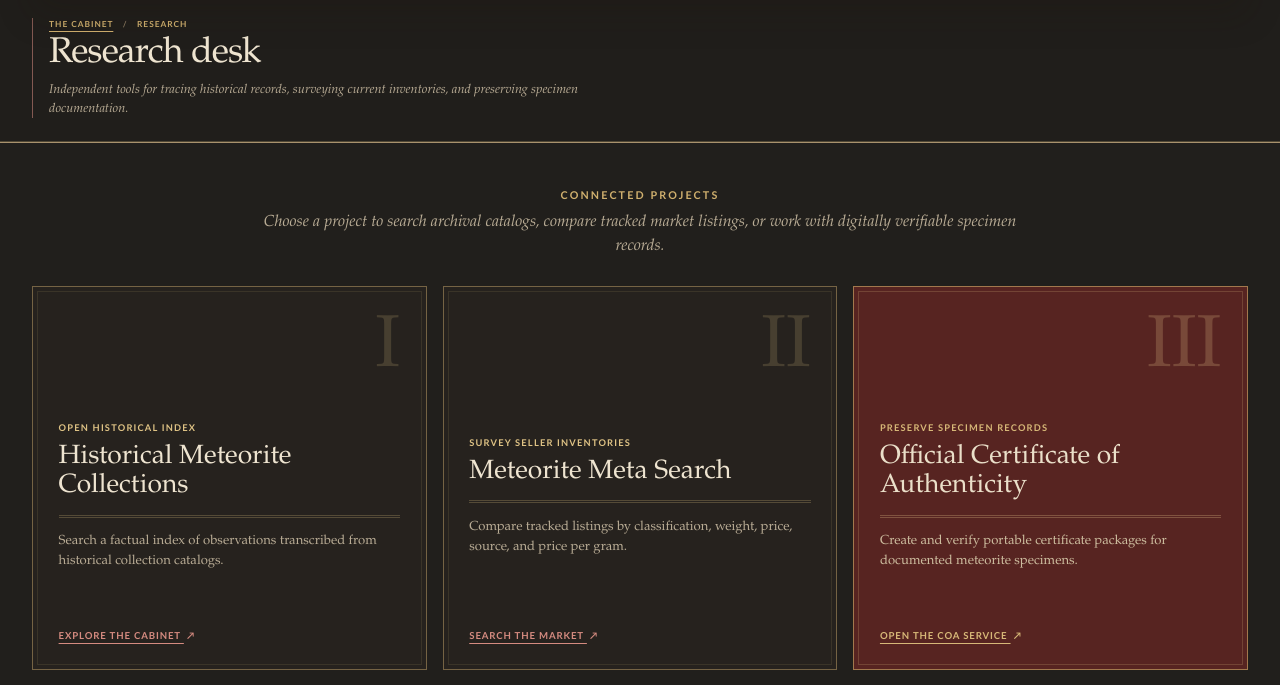
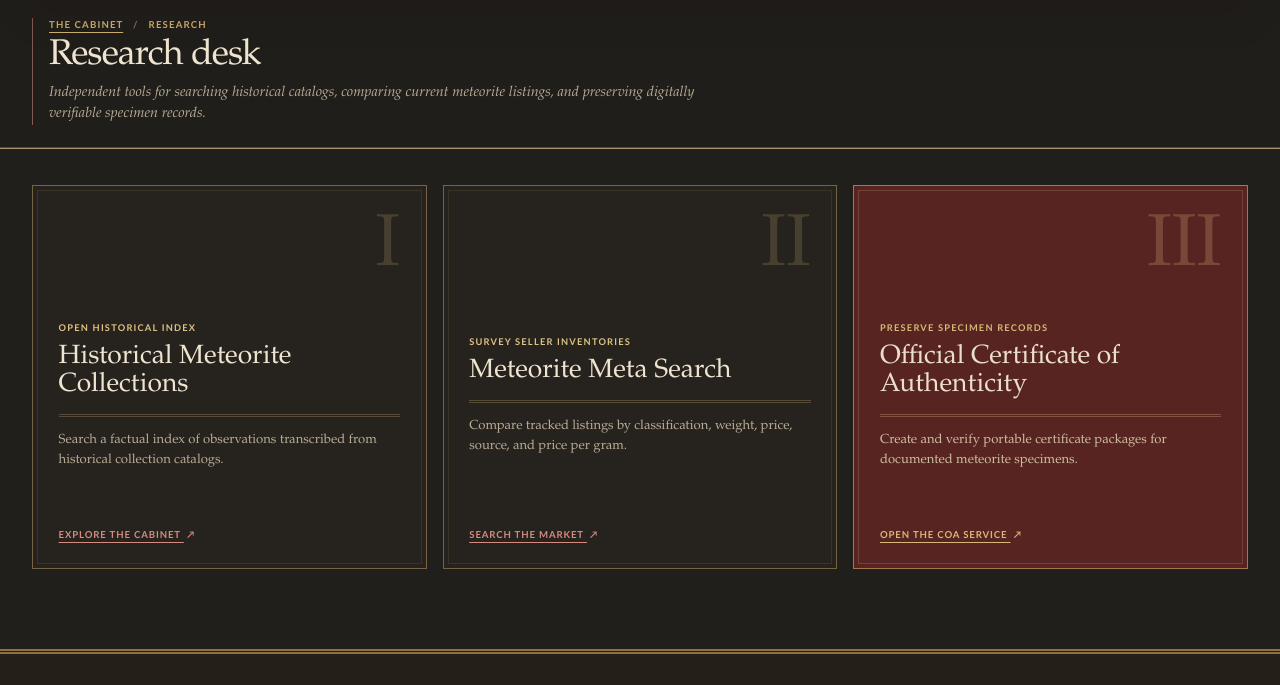
Before and after one commit to rayborg/meteorite-collection-shop-spacerocks, a website: page research.html in a window 1280 px wide. Shown: the part 635-1320 px from the top of the page. Drawn offline with Linux system fonts and the light colour scheme.

Commit message:
Consolidate research page introduction

```diff
--- a/research.html
+++ b/research.html
@@ -53,16 +53,12 @@
       <div class="interior-title-panel page-shell">
         <p><a href="./index.html">The cabinet</a> <span aria-hidden="true">/</span> Research</p>
         <h1 id="page-title">Research desk</h1>
-        <p>Independent tools for tracing historical records, surveying current inventories, and preserving specimen documentation.</p>
+        <p>Independent tools for searching historical catalogs, comparing current meteorite listings, and preserving digitally verifiable specimen records.</p>
       </div>
     </section>
 
-    <section class="research-section research-page" aria-labelledby="tools-title">
+    <section class="research-section research-page" aria-label="Connected research projects">
       <div class="page-shell">
-        <header class="research-heading">
-          <p class="eyebrow" id="tools-title">Connected projects</p>
-          <p>Choose a project to search archival catalogs, compare tracked market listings, or work with digitally verifiable specimen records.</p>
-        </header>
         <div class="resource-grid">
           <a class="resource-card" href="https://rayborg.github.io/Historical-meteorite-collections/" target="_blank" rel="noopener noreferrer">
             <span class="resource-number">I</span>
--- a/styles.css
+++ b/styles.css
@@ -794,11 +794,11 @@ textarea:focus-visible {
 
 .interior-title-band { padding: 1.25rem 0 1.4rem; color: var(--ink); background: rgba(33, 31, 28, .95); border-bottom: 1px solid var(--rule); }
 .interior-title-panel { padding-left: 1rem; border-left: 1px solid rgba(213, 139, 128, .55); }
-.interior-title-panel > p:first-child { margin: 0 0 .4rem; color: var(--brass-ink); font-family: var(--sans); font-size: .52rem; font-weight: 700; letter-spacing: .12em; text-transform: uppercase; }
+.interior-title-panel > p:first-child { margin: 0 0 .4rem; color: var(--brass-ink); font-family: var(--sans); font-size: .6rem; font-weight: 700; letter-spacing: .12em; text-transform: uppercase; }
 .interior-title-panel > p:first-child a { text-underline-offset: .22rem; }
 .interior-title-panel > p:first-child span { margin-inline: .4rem; color: #8c7b62; }
 .interior-title-panel h1 { margin: 0; font-family: var(--display); font-size: clamp(1.8rem, 2.8vw, 2.75rem); font-weight: 400; letter-spacing: -.025em; line-height: 1; }
-.interior-title-panel > p:last-child { max-width: 37rem; margin: .55rem 0 0; color: var(--ink-soft); font-size: .8rem; font-style: italic; line-height: 1.45; }
+.interior-title-panel > p:last-child { max-width: 42rem; margin: .55rem 0 0; color: var(--ink-soft); font-size: .9rem; font-style: italic; line-height: 1.45; }
 .collection-title-panel { display: grid; grid-template-columns: minmax(0, 1fr) auto; column-gap: 2.5rem; }
 .collection-title-panel > :not(.catalog-title-count) { grid-column: 1; }
 .catalog-title-count {
@@ -950,9 +950,7 @@ textarea:focus-visible {
 .research-heading { max-width: 48rem; margin: 0 auto 3rem; text-align: center; }
 .research-heading h2::after { content: "◆"; display: block; margin: 1rem 0; color: var(--brass); font-size: .58rem; }
 .research-heading > p:last-child { margin: 0; color: var(--ink-soft); font-style: italic; }
-.research-section.research-page { padding-block: 2.75rem 5rem; }
-.research-page .research-heading { margin-bottom: 1.75rem; }
-.research-page .research-heading .eyebrow { margin-bottom: .45rem; }
+.research-section.research-page { padding-block: 2.25rem 5rem; }
 
 .resource-grid { display: grid; grid-template-columns: repeat(3, minmax(0, 1fr)); gap: 1rem; }
 
```
Also changed, not shown: tests/site.test.mjs (+2 -0 lines).
